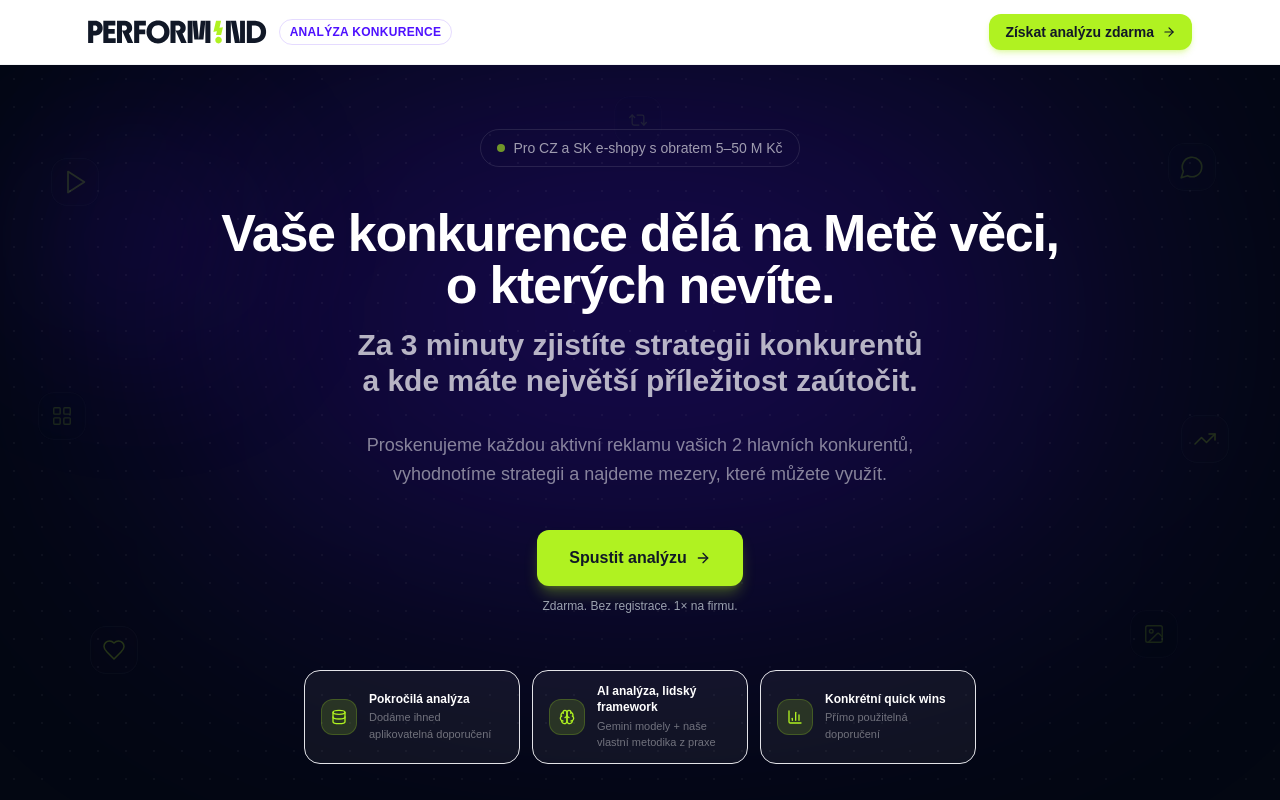
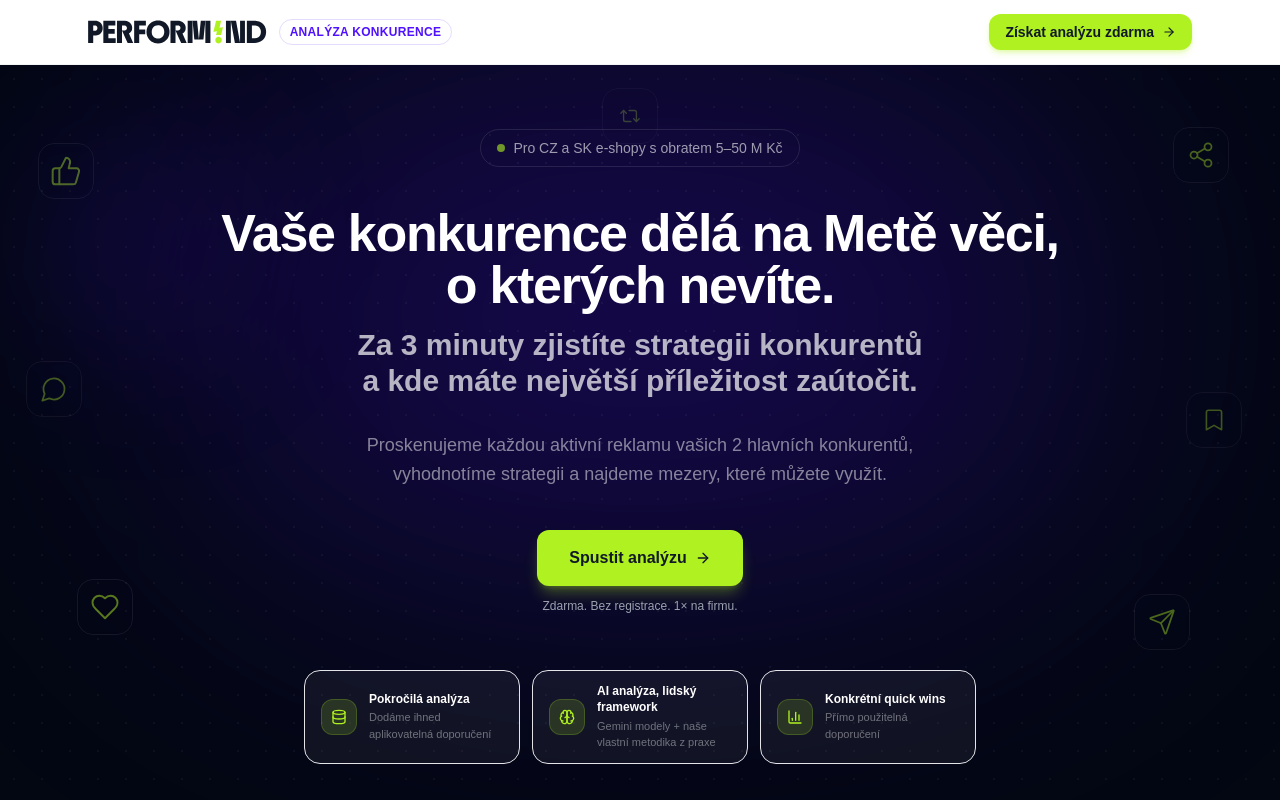
Before and after one commit to danielsojak-wq/lead-magnet, a React (Vite) app: page / in a window 1280 px wide. Shown: the top 800 px of the page. Built offline with nearby package versions, Linux system fonts and the light colour scheme; the HTML template or start-up script is replaced by a standard one.

Commit message:
style(landing): FloatingIcons — Meta interaction icons, higher opacity
ThumbsUp, Heart, MessageCircle, Share2, Bookmark, Send, Repeat2.
Opacity 0.30–0.50, size 22–32px, larger container (w-14 h-14).

Co-Authored-By: Claude Sonnet 4.6 <noreply@anthropic.com>

```diff
--- a/src/components/landing/FloatingIcons.tsx
+++ b/src/components/landing/FloatingIcons.tsx
@@ -1,22 +1,20 @@
-import { Play, Heart, MessageCircle, Image, LayoutGrid, TrendingUp, Repeat2 } from "lucide-react";
+import { ThumbsUp, Heart, MessageCircle, Share2, Bookmark, Send, Repeat2 } from "lucide-react";
 
-// Each icon: position (top/bottom + left/right as %), size, opacity, animation timing
 const ICONS = [
-  // Left column — clear of center text (~max-w-4xl = 56rem, so ~28rem from center)
-  { Icon: Play,          top: "12%",  left: "4%",   size: 28, opacity: 0.18, duration: "4.2s", delay: "0s"    },
-  { Icon: LayoutGrid,    top: "42%",  left: "3%",   size: 22, opacity: 0.14, duration: "5.8s", delay: "1.1s"  },
-  { Icon: Heart,         top: "72%",  left: "7%",   size: 24, opacity: 0.20, duration: "3.9s", delay: "0.5s"  },
-  // Right column
-  { Icon: MessageCircle, top: "10%",  right: "5%",  size: 26, opacity: 0.16, duration: "5.1s", delay: "1.7s"  },
-  { Icon: TrendingUp,    top: "45%",  right: "4%",  size: 24, opacity: 0.18, duration: "4.6s", delay: "0.3s"  },
-  { Icon: Image,         top: "70%",  right: "8%",  size: 22, opacity: 0.13, duration: "6.0s", delay: "2.0s"  },
-  // Top-center gap (above h1, narrow strip)
-  { Icon: Repeat2,       top: "4%",   left: "48%",  size: 20, opacity: 0.12, duration: "4.8s", delay: "0.9s"  },
+  // Left side
+  { Icon: ThumbsUp,      top: "10%", left: "3%",   size: 32, opacity: 0.45, duration: "4.2s", delay: "0s"   },
+  { Icon: MessageCircle, top: "38%", left: "2%",   size: 28, opacity: 0.38, duration: "5.8s", delay: "1.1s" },
+  { Icon: Heart,         top: "66%", left: "6%",   size: 30, opacity: 0.50, duration: "3.9s", delay: "0.5s" },
+  // Right side
+  { Icon: Share2,        top: "8%",  right: "4%",  size: 28, opacity: 0.40, duration: "5.1s", delay: "1.7s" },
+  { Icon: Bookmark,      top: "42%", right: "3%",  size: 26, opacity: 0.35, duration: "4.6s", delay: "0.3s" },
+  { Icon: Send,          top: "68%", right: "7%",  size: 28, opacity: 0.42, duration: "6.0s", delay: "2.0s" },
+  // Top gap
+  { Icon: Repeat2,       top: "3%",  left: "47%",  size: 22, opacity: 0.30, duration: "4.8s", delay: "0.9s" },
 ] as const;
 
 export function FloatingIcons() {
   return (
-    // Hidden on mobile — text fills full width, icons would overlap
     <div
       aria-hidden="true"
       className="absolute inset-0 pointer-events-none select-none overflow-hidden hidden sm:block"
@@ -29,18 +27,10 @@ export function FloatingIcons() {
           style={{
             ...pos,
             animation: `float ${duration} ease-in-out ${delay} infinite`,
-            // Hide left/right columns on small screens to avoid overlap
-            display: undefined,
           }}
         >
           <div
-            className="
-              w-12 h-12 rounded-2xl
-              bg-white/5 border border-white/10
-              flex items-center justify-center
-              backdrop-blur-[2px]
-              sm:flex
-            "
+            className="w-14 h-14 rounded-2xl bg-white/8 border border-white/15 flex items-center justify-center backdrop-blur-[2px]"
             style={{ opacity }}
           >
             <Icon
```
